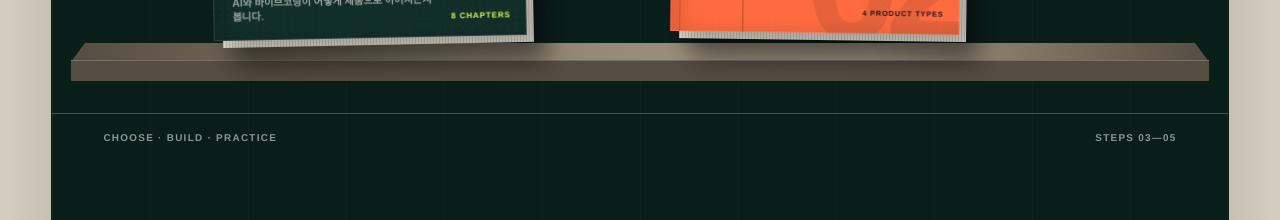
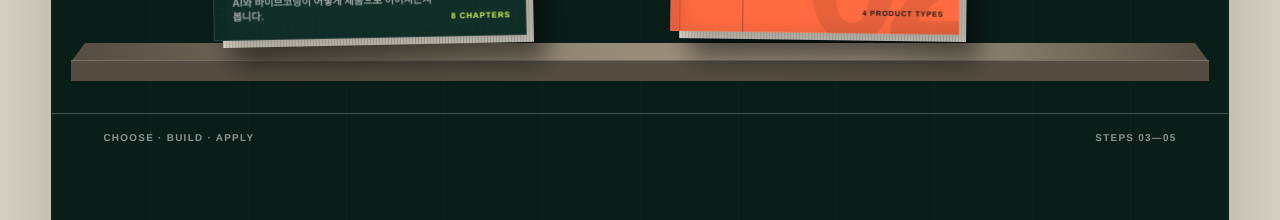
Before and after one commit to ceoYS/HD-level-Exeutive_Education, a React (Vite) app: page / in a window 1280 px wide. Shown: the part 2660-2880 px from the top of the page. Built offline with nearby package versions, Linux system fonts and the light colour scheme.

Commit message:
align home journey with apply stage

```diff
--- a/src/pages/HomePage.tsx
+++ b/src/pages/HomePage.tsx
@@ -16,7 +16,7 @@ const libraryJourney = [
 
 const libraryShelves = [
   { label: 'UNDERSTAND · EXPLORE', range: 'STEPS 01—02', books: books.slice(0, 2) },
-  { label: 'CHOOSE · BUILD · PRACTICE', range: 'STEPS 03—05', books: books.slice(2) },
+  { label: 'CHOOSE · BUILD · APPLY', range: 'STEPS 03—05', books: books.slice(2) },
 ]
 
 type ViewTransitionDocument = Document & {
```
